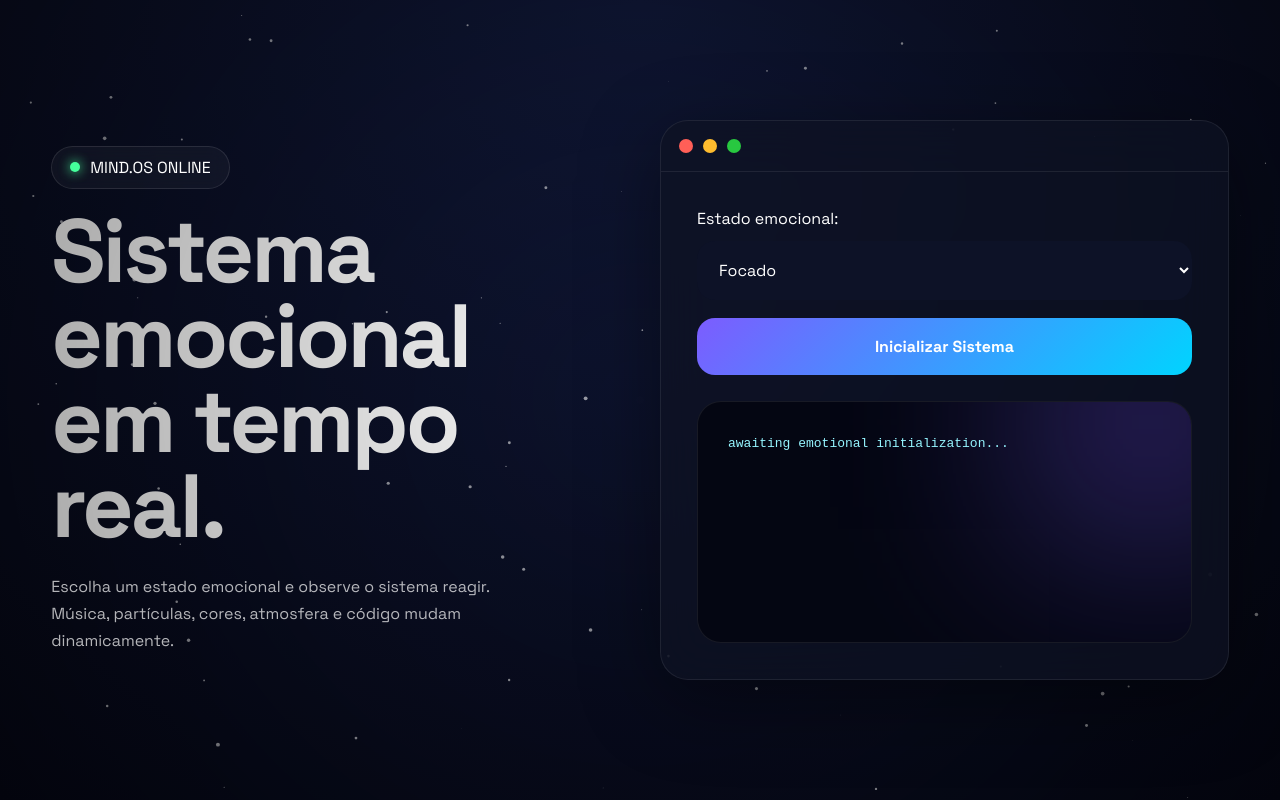
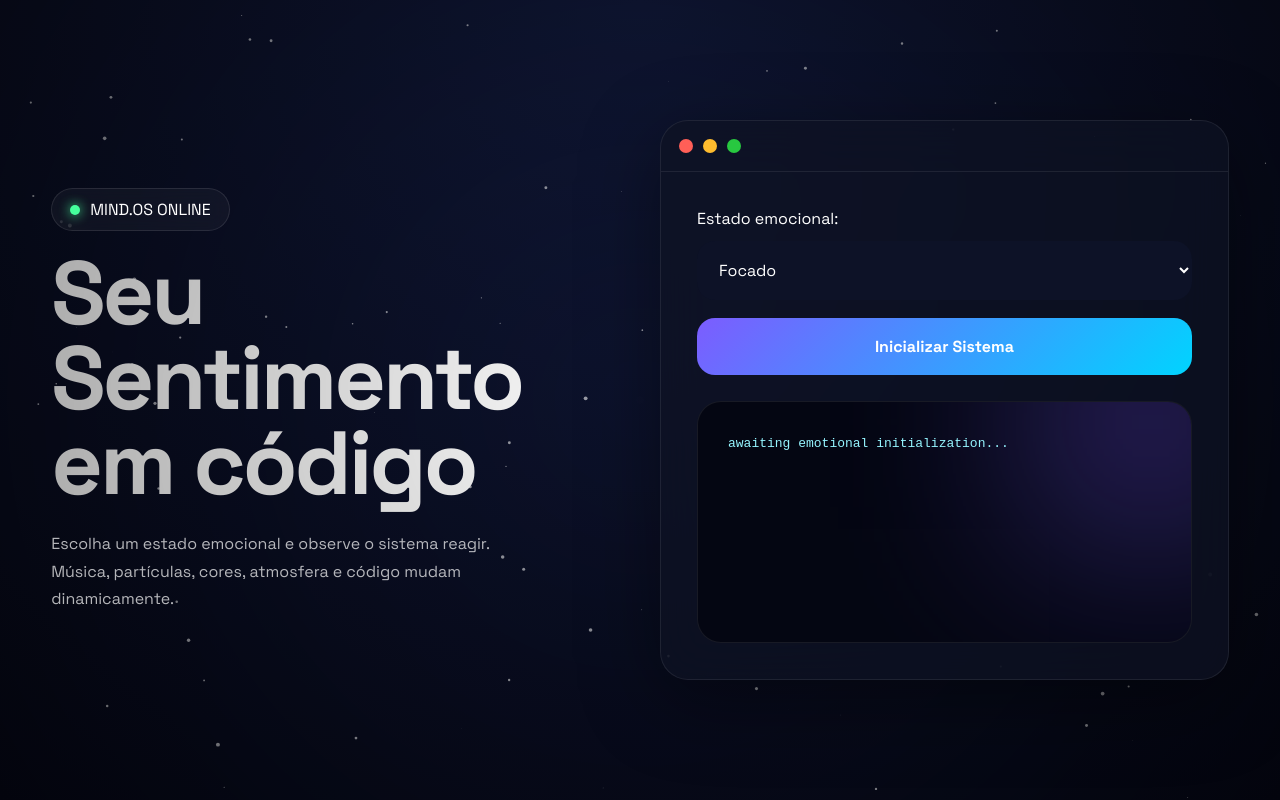
Before and after one commit to howguedes/Mind.OS, a plain HTML site: page index.html in a window 1280 px wide. Drawn offline with Linux system fonts and the light colour scheme.

Commit message:
Add files via upload

```diff
--- a/index.html
+++ b/index.html
@@ -26,8 +26,8 @@
     </div>
 
     <h1>
-      Sistema emocional<br>
-      em tempo real.
+    Seu Sentimento<br>
+      em código
     </h1>
 
     <p>
```
